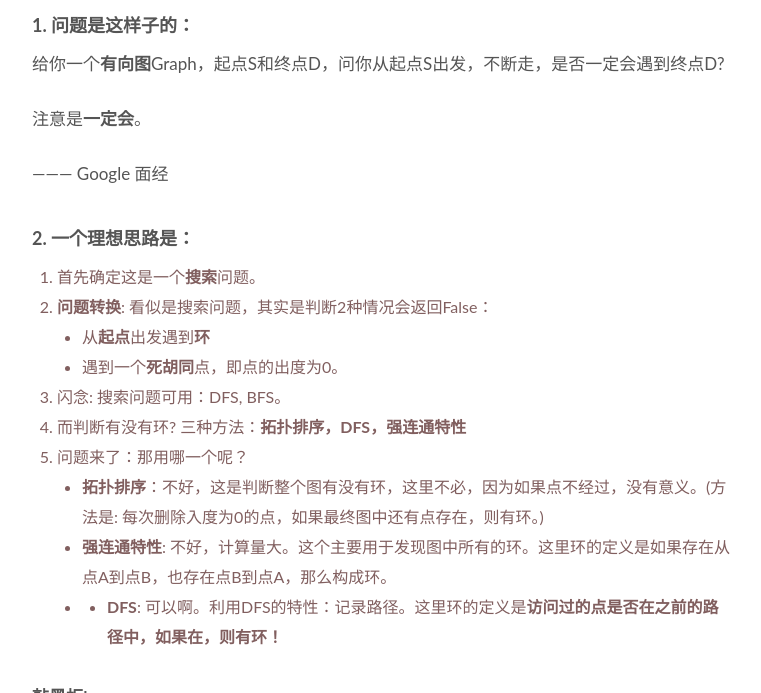
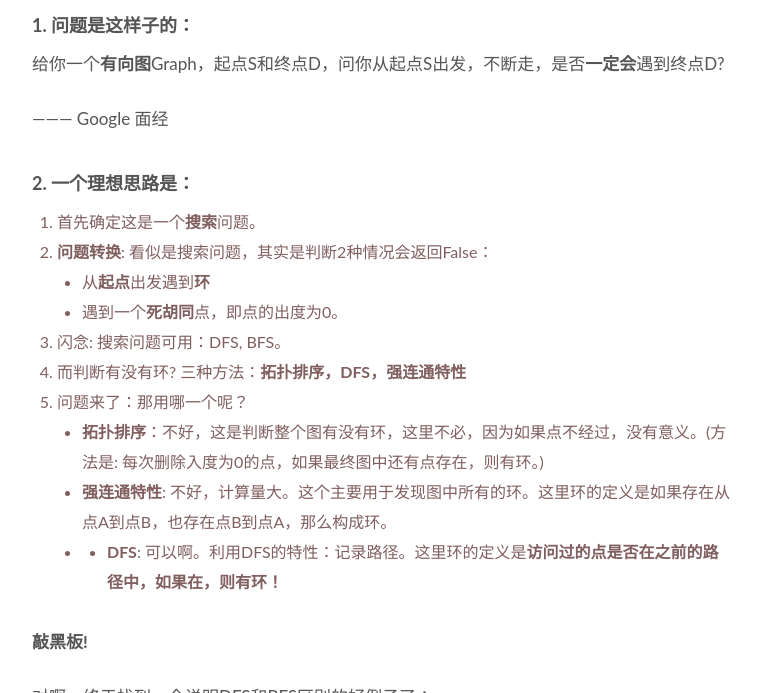
Before and after one commit to WillWang-X/willwang-x.github.io, a Jekyll site: the page built from _posts/2018-02-18-shift.md, in a window 1280 px wide and 900 px high, scrolled down 406 px, cut to the strip 207-900 px from the top of the window. Shown: the whole strip, without its empty margins (258-1019 px from the left). Built offline with Jekyll 4.4.1, drawn with Linux system fonts in a browser that asks for light colours.

Commit message:
about directed graph

```diff
--- a/_posts/2018-02-18-shift.md
+++ b/_posts/2018-02-18-shift.md
@@ -17,11 +17,10 @@ published: true
 
 ### 1. 问题是这样子的：
 
-给你一个**有向图**Graph，起点S和终点D，问你从起点S出发，不断走，是否一定会遇到终点D?
-
-注意是**一定会**。
+给你一个**有向图**Graph，起点S和终点D，问你从起点S出发，不断走，是否**一定会**遇到终点D?
 
 ——— Google 面经
+
 
 ### 2. 一个理想思路是：
 
```
